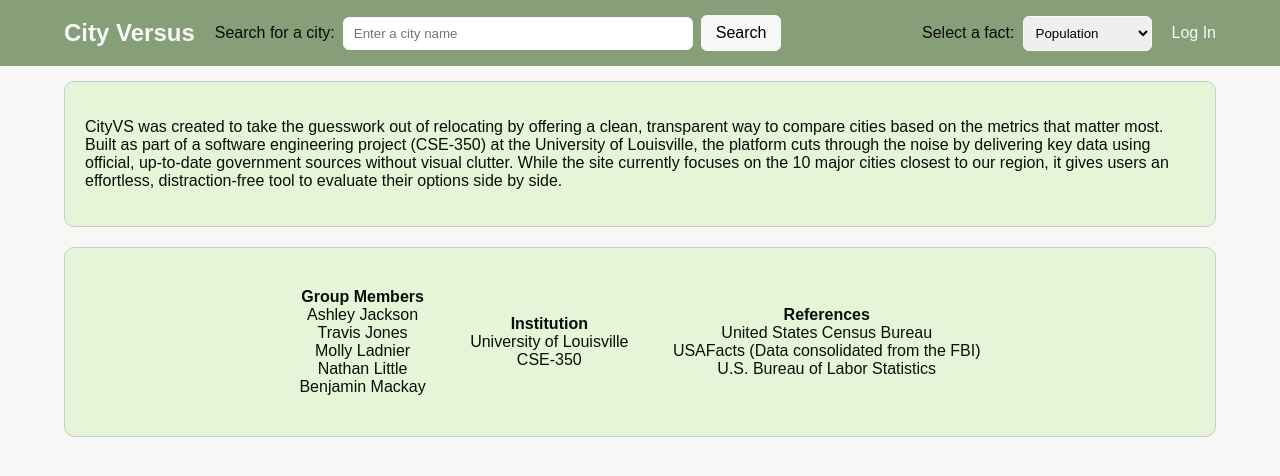
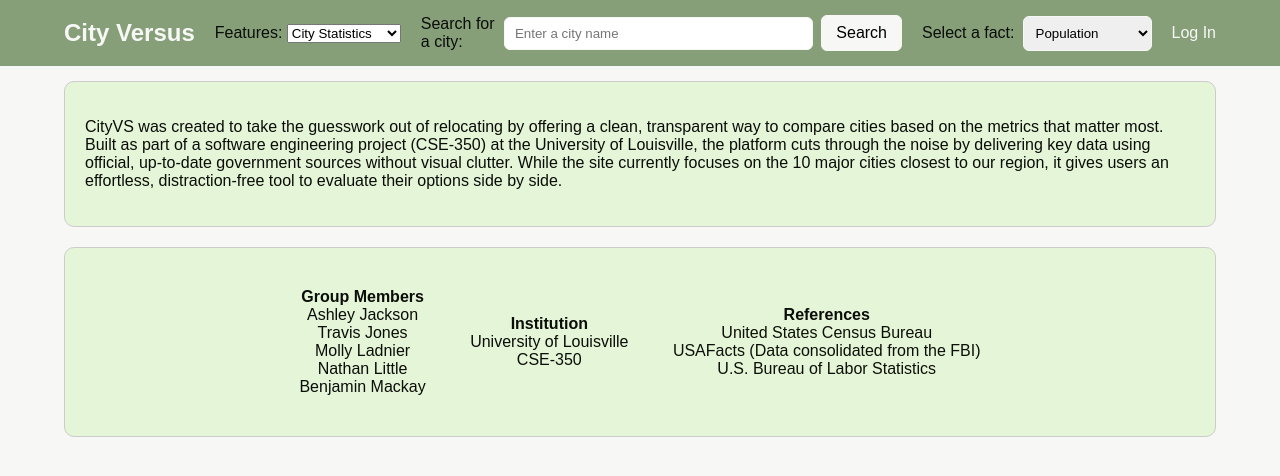
Before and after one commit to adjack11/350_CityVersus, a plain HTML site: page index.html in a window 1280 px wide. Drawn offline with Linux system fonts and the light colour scheme.

Commit message:
Created basic navigation bar at top of index page

```diff
--- a/index.html
+++ b/index.html
@@ -17,6 +17,19 @@
     <nav class="navbar">
 
         <h1 id="project-title">City Versus</h1>
+
+	<!--NAVIGATION DROPDOWN-->
+	<div class="nav-dropdown">
+		<label for="nav">Features:</label>
+		<select id="nav">
+			<option value="city-statistics">City Statistics</option>
+			<option value="compare-cities">Compare Cities</option>
+			<option value="charts">Charts</option>
+		</select>
+	</div>
+
+
+
 
         <!-- SEARCH BAR -->
         <search>
```
